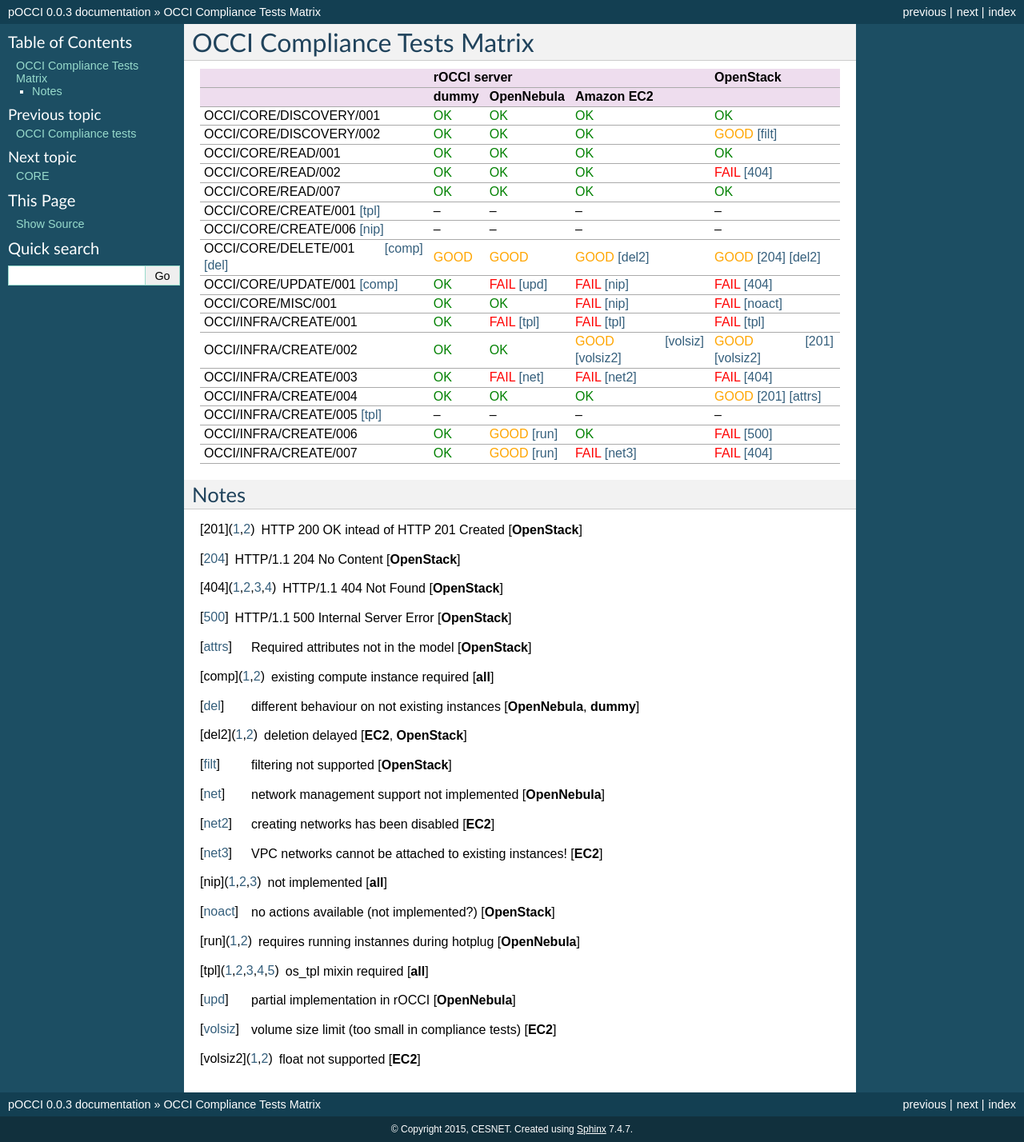
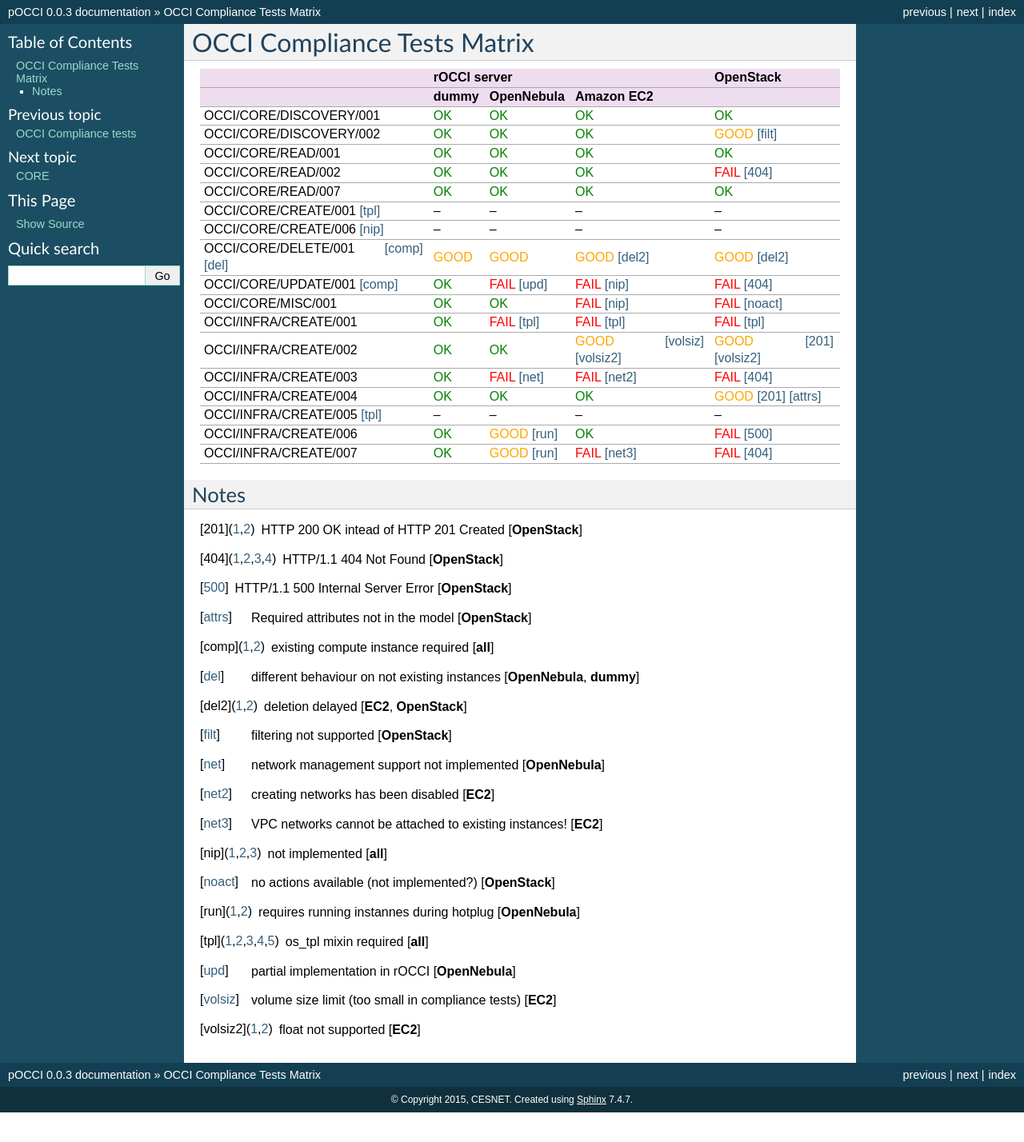
Before and after one commit to CESNET/pOCCI, a Sphinx documentation site: the page built from doc/matrix.rst, in a window 1280 px wide. Shown: the whole page at 80% size. Built offline with Sphinx 7.4.7, drawn with Linux system fonts in a browser that asks for light colours; after the commit the page ends 1391 px from its top, so only the background shows below that.

Commit message:
Update OCCI Compliance Matrix: 204 status from OpenStack upon delete is OK.

```diff
--- a/doc/matrix.rst
+++ b/doc/matrix.rst
@@ -34,7 +34,7 @@
 +-------------------------------------+--------------+---------------------+------------------------------------+-----------------------------------+
 | OCCI/CORE/CREATE/006 [nip]_         |      --      |          --         |                 --                 |           --                      |
 +-------------------------------------+--------------+---------------------+------------------------------------+-----------------------------------+
-| OCCI/CORE/DELETE/001 [comp]_ [del]_ | :good:`GOOD` |     :good:`GOOD`    |        :good:`GOOD` [del2]_        |    :good:`GOOD` [204]_ [del2]_    |
+| OCCI/CORE/DELETE/001 [comp]_ [del]_ | :good:`GOOD` |     :good:`GOOD`    |        :good:`GOOD` [del2]_        |       :good:`GOOD` [del2]_        |
 +-------------------------------------+--------------+---------------------+------------------------------------+-----------------------------------+
 | OCCI/CORE/UPDATE/001 [comp]_        |   :ok:`OK`   | :fail:`FAIL` [upd]_ |         :fail:`FAIL` [nip]_        |      :fail:`FAIL` [404]_          |
 +-------------------------------------+--------------+---------------------+------------------------------------+-----------------------------------+
@@ -59,8 +59,6 @@
 -----
 
 .. [201] HTTP 200 OK intead of HTTP 201 Created [**OpenStack**]
-
-.. [204] HTTP/1.1 204 No Content [**OpenStack**]
 
 .. [404] HTTP/1.1 404 Not Found [**OpenStack**]
 
```
